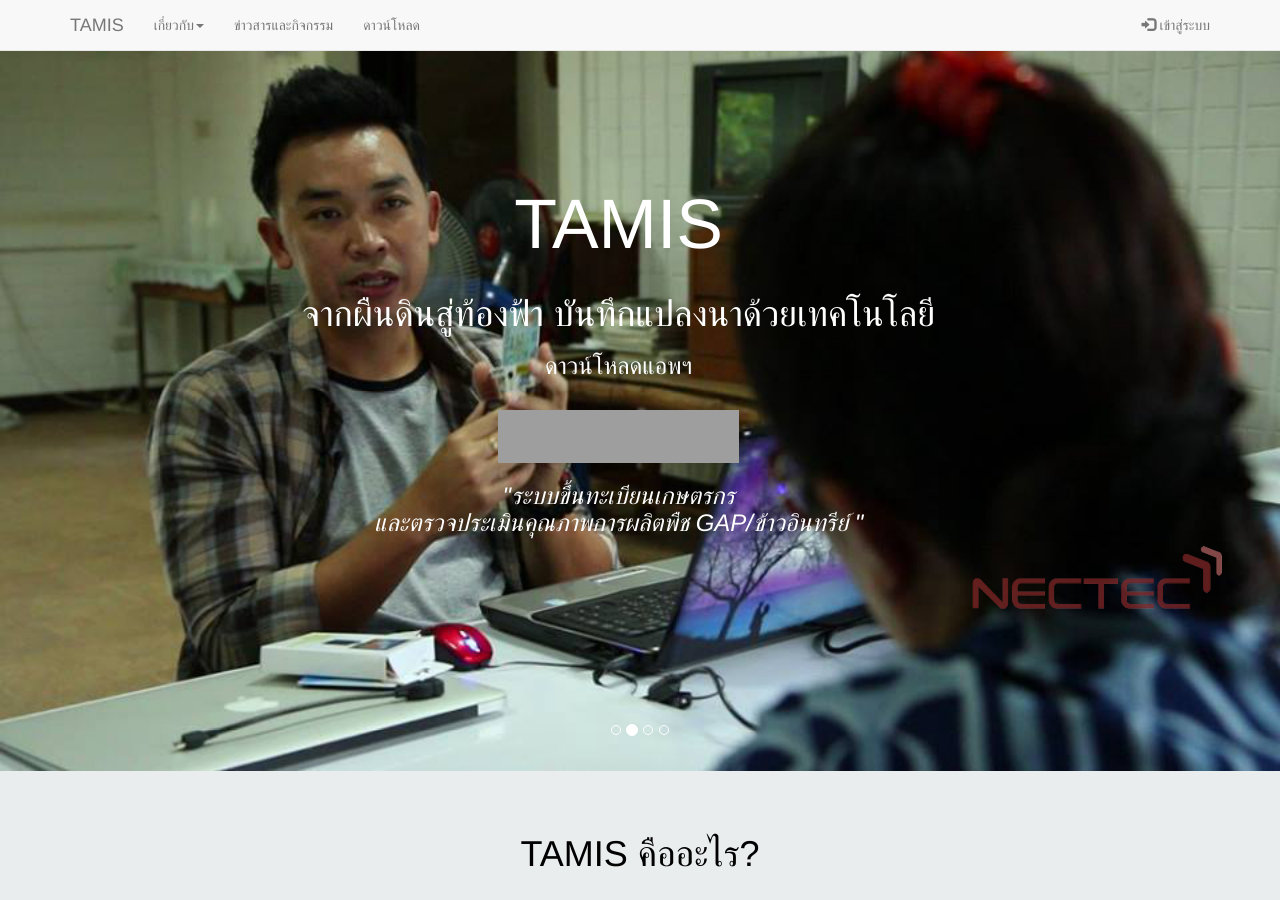
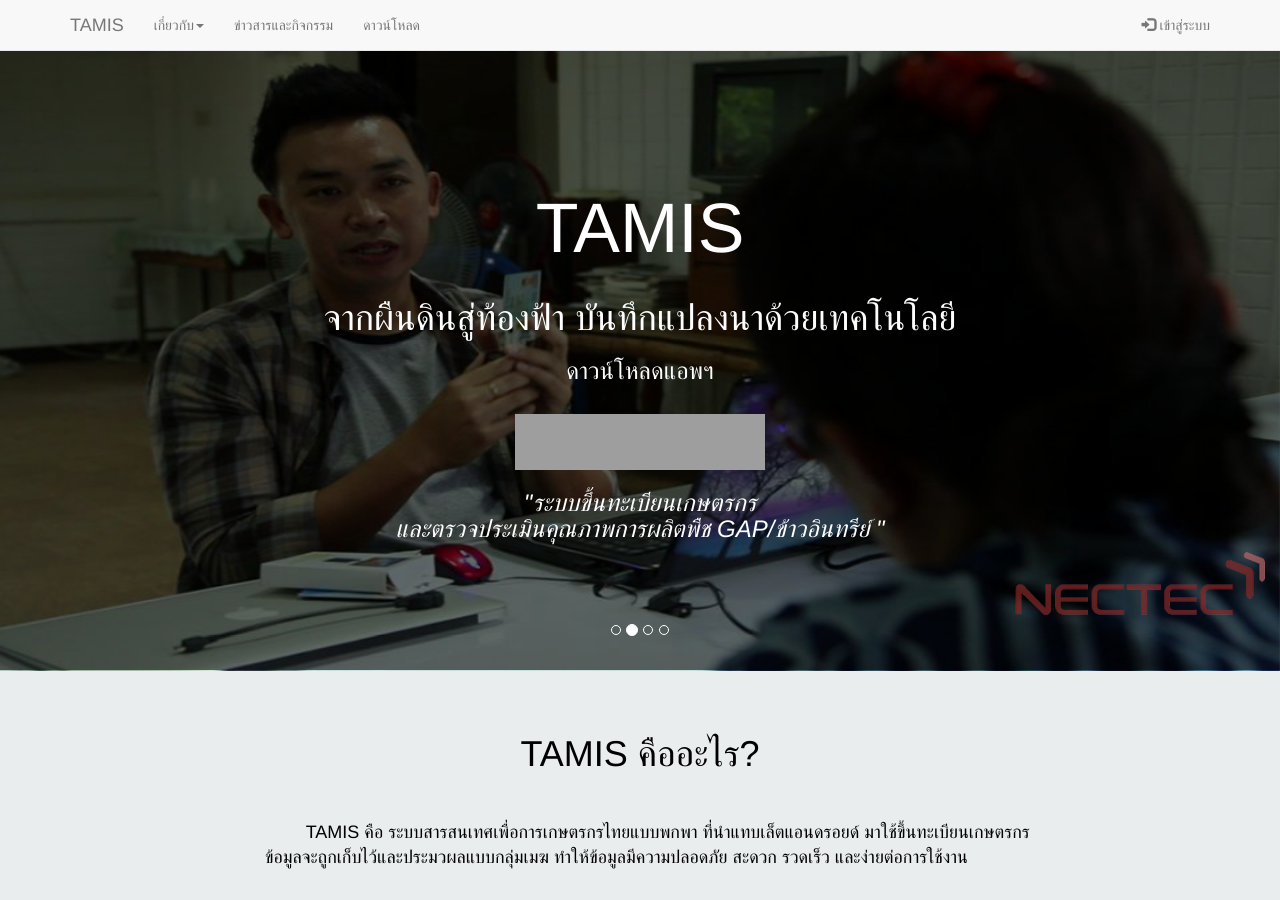
Before and after one commit to Acherrylp/Acherry.github.io, a Jekyll site: the page built from home.html, in a window 1280 px wide and 900 px high. Built offline with Jekyll 4.4.1, drawn with Linux system fonts in a browser that asks for light colours; nearby versions of some CDN libraries; grey boxes are pictures that could not be loaded.

Commit message:
แก้ไขหน้้า home

```diff
--- a/home.html
+++ b/home.html
@@ -8,11 +8,7 @@
 ---
 <style>
 
-.shadow {
-  -webkit-box-shadow: inset 10px 10px 5px 700px rgba(0,0,0,0.58);
-  -moz-box-shadow: inset 10px 50px 5px 700px rgba(0,0,0,0.58);
-  box-shadow: inset 10px 10px 5px 700px rgba(0,0,0,0.58);
-}
+
 
 .center{
   display: block;
@@ -177,6 +173,7 @@
 .carousel-inner > .item > a > img {
     width: 100%;
     margin: auto;
+    height: 620px;
 }
 .text-center{
   padding-top: 10%;
@@ -186,12 +183,21 @@
   padding-bottom: 9.9%;
 
 }
+.s1 {
+  -webkit-box-shadow: inset 10px 10px 5px 700px rgba(0,0,0,0.58);
+  -moz-box-shadow: inset 10px 50px 5px 700px rgba(0,0,0,0.58);
+  box-shadow: inset 10px 10px 5px 700px rgba(0,0,0,0.58);
+  width: 100%;
+  height: 620px;
+}
+
+
 </style>
 
 
-<div id="myCarousel" class="carousel slide " data-ride="carousel">
+<div id="myCarousel" class="carousel slide" data-ride="carousel">
   <!-- Indicators -->
-  <ol class="carousel-indicators">
+  <ol class="carousel-indicators ">
     <li data-target="#myCarousel" data-slide-to="0" class="active"></li>
     <li data-target="#myCarousel" data-slide-to="1"></li>
     <li data-target="#myCarousel" data-slide-to="2"></li>
@@ -199,9 +205,9 @@
   </ol>
 
   <!-- Wrapper for slides -->
-  <div class="carousel-inner" role="listbox">
-    <div class="item active">
-      <img src="pics/slide/tamis1.jpg" alt="slidepics" width="460px" height="345px">
+  <div class="carousel-inner " role="listbox">
+    <div class="item active ">
+      <img  src="pics/slide/tamis1.jpg" alt="slidepics" width="460px" height="345px">
     </div>
 
     <div class="item ">
@@ -222,8 +228,10 @@
   </div>
 
 </div>
-<div class="main-text hidden-xs ">
-    <div class="col-md-12 text-center">
+
+
+<div class="main-text hidden-xs s1">
+    <div class="col-md-12 col-sm-12 text-center">
       <div class="font1">TAMIS</div>
 
           <h1 class="cnt">จากผืนดินสู่ท้องฟ้า บันทึกแปลงนาด้วยเทคโนโลยี</h1>
```
